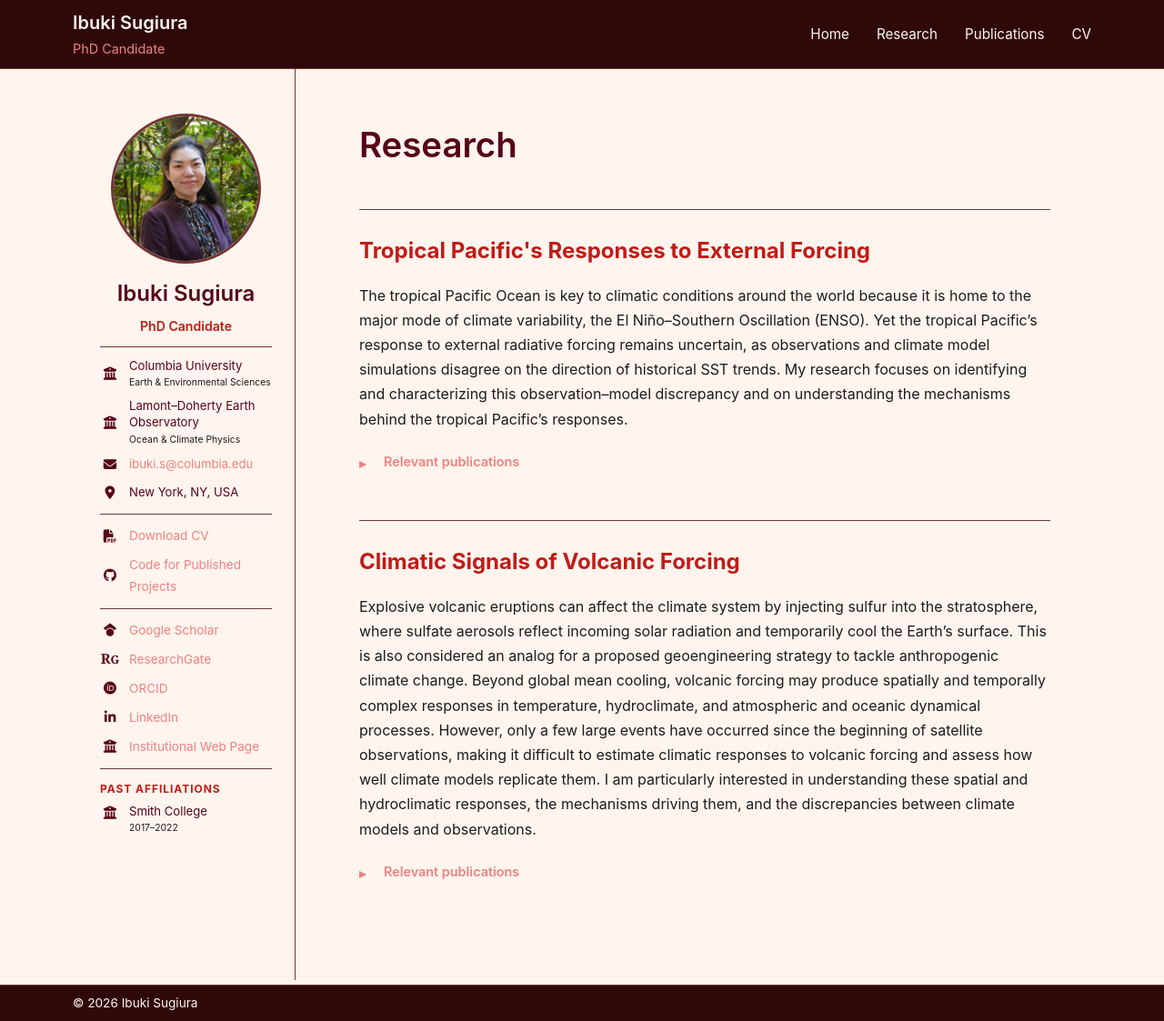
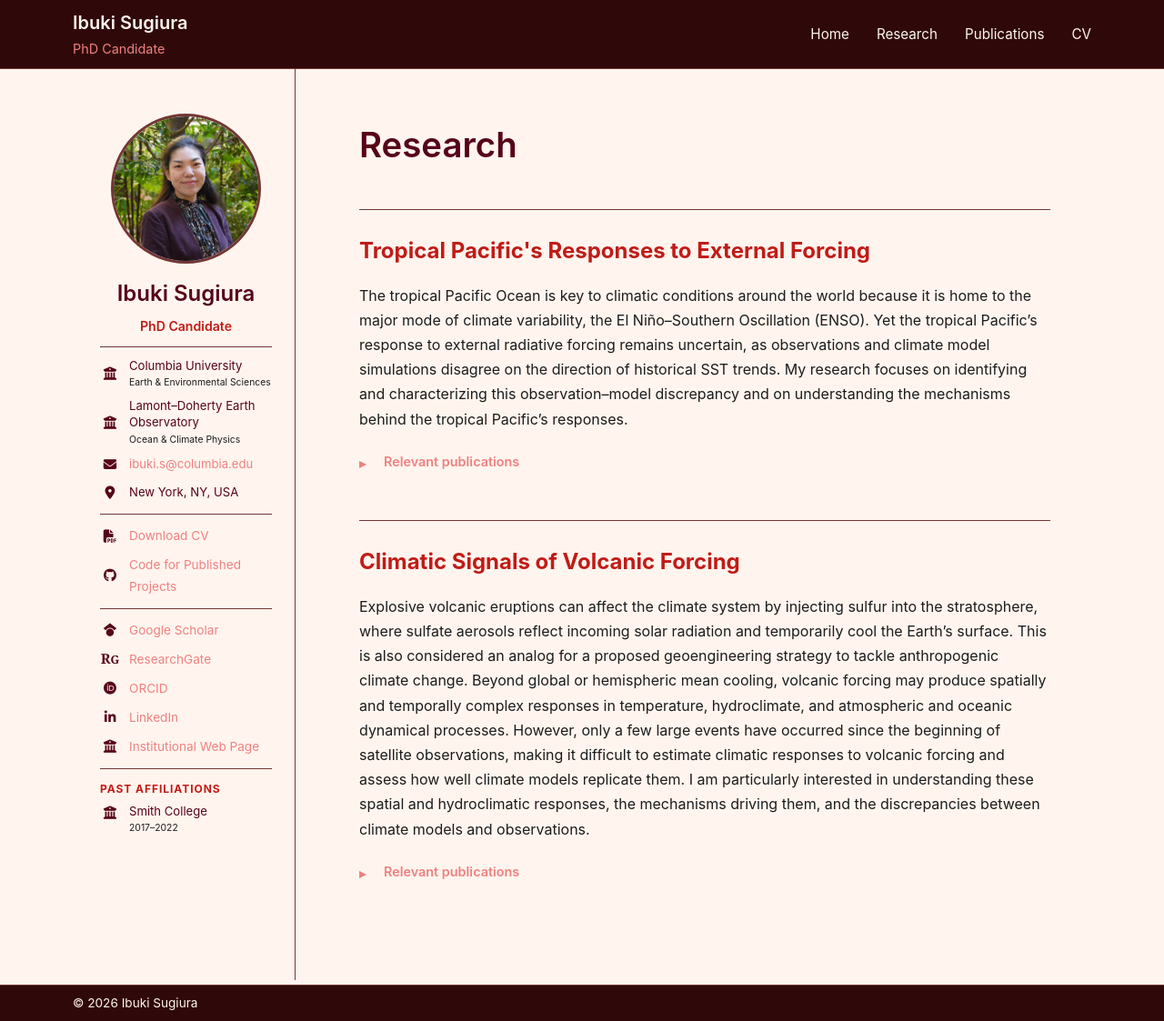
Before and after one commit to isugiura/isugiura.github.io, a Jekyll site: the page built from research.md, in a window 1280 px wide and 1123 px high. Shown: the whole window at 91% size. Built offline with Jekyll 4.4.1, drawn with Linux system fonts in a browser that asks for light colours.

Commit message:
just a small wording fix

```diff
--- a/_data/research-topics.yml
+++ b/_data/research-topics.yml
@@ -17,7 +17,7 @@ volcano-climate-interactions:
     sulfur into the stratosphere, where sulfate aerosols reflect incoming solar
     radiation and temporarily cool the Earth’s surface. This is also considered
     an analog for a proposed geoengineering strategy to tackle anthropogenic
-    climate change. Beyond global mean cooling, volcanic forcing may produce
+    climate change. Beyond global or hemispheric mean cooling, volcanic forcing may produce
     spatially and temporally complex responses in temperature, hydroclimate, and
     atmospheric and oceanic dynamical processes. However, only a few large events
     have occurred since the beginning of satellite observations, making it
```
